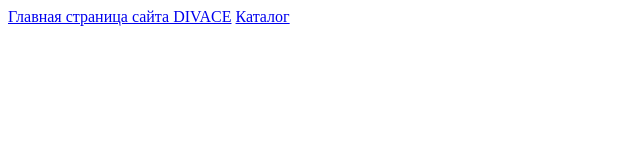
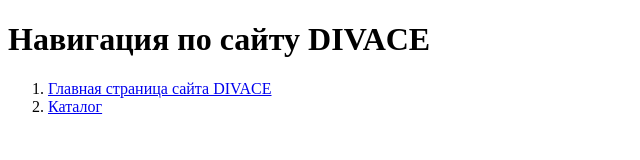
Before and after one commit to Lavrrusha/Device, a plain HTML site: page index.html in a window 1280 px wide. Shown: the whole page, without its empty margins (0-640 px from the left). Drawn offline with Linux system fonts and the light colour scheme.

Commit message:
index изменен

```diff
--- a/index.html
+++ b/index.html
@@ -7,9 +7,12 @@
   </head>
   <body>
     <header>
+      <h1>Навигация по сайту DIVACE</h1>
       <nav>
-        <a href="./main.html">Главная страница сайта DIVACE</a>
-        <a href="./catalog.html">Каталог</a>
+        <ol>
+          <li><a href="./main.html">Главная страница сайта DIVACE</a></li>
+          <li><a href="./catalog.html">Каталог</a></li>
+        </ol>
       </nav>
     </header>
   </body>
```
